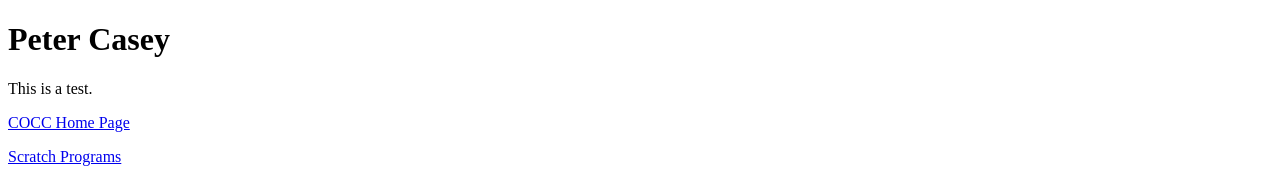
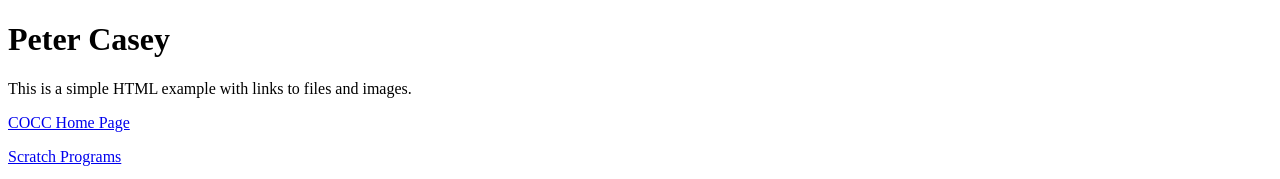
Before and after one commit to peterdcasey/sep28, a plain HTML site: page index.html in a window 1280 px wide. Shown: the top 179 px of the page. Drawn offline with Linux system fonts and the light colour scheme.

Commit message:
Change body text

```diff
--- a/index.html
+++ b/index.html
@@ -4,7 +4,7 @@
     <body>
 
     <h1>Peter Casey</h1>
-    <p>This is a test.</p>
+    <p>This is a simple HTML example with links to files and images.</p>
 
     <p>
         <a href="http://www.cocc.edu">COCC Home Page</a>
```
